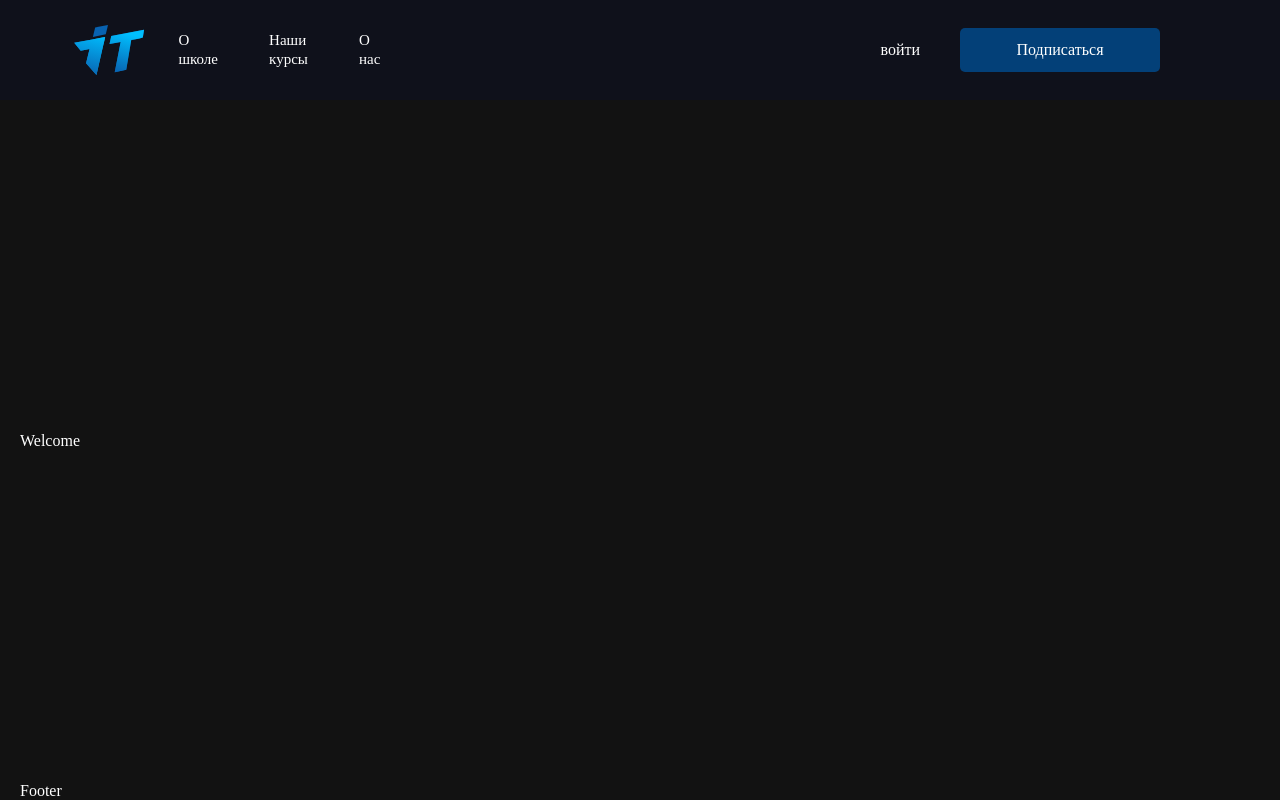
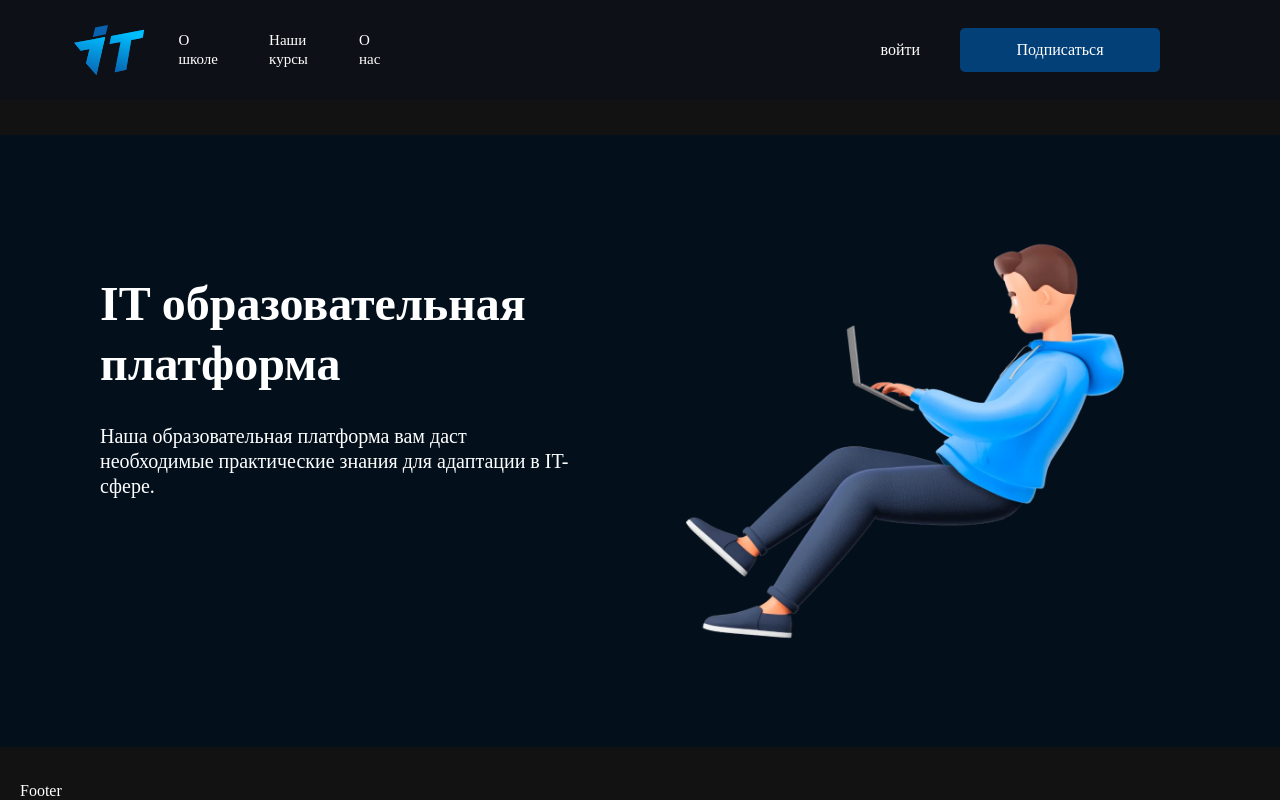
Before and after one commit to ainazikbapaeva/IT_School, a Next.js app: page / in a window 1280 px wide. Built offline with nearby package versions, Linux system fonts and the light colour scheme; no server answers.

Commit message:
it_platform

```diff
--- a/src/components/layout/header/header.module.scss
+++ b/src/components/layout/header/header.module.scss
@@ -1,8 +1,9 @@
 .header {
-	background: hsla(226, 60%, 10%, 0.4);
+	background: hsla(224, 62%, 7%, 0.4);
 	height: 100px;
 	display: flex;
 	align-items: center;
+	z-index: 2;
 
 	.content {
 		display: flex;
--- a/src/components/pages/homeSections/Welcome.tsx
+++ b/src/components/pages/homeSections/Welcome.tsx
@@ -1,9 +1,21 @@
+import Image from "next/image";
 import scss from "./welcome.module.scss";
+import it from "../../../assets/images/itmen.png";
+
 const Welcome = () => {
 	return (
 		<div className={scss.welcome}>
 			<div className="container">
-				<div className={scss.content}>Welcome</div>
+				<div className={scss.content}>
+					<div className={scss.divBlock}>
+						<h2>IT образовательная платформа </h2>
+						<p>
+							Наша образовательная платформа вам даст необходимые практические
+							знания для адаптации в IT-сфере.
+						</p>
+					</div>
+					<Image src={it} alt="it" />
+				</div>
 			</div>
 		</div>
 	);
--- a/src/components/pages/homeSections/welcome.module.scss
+++ b/src/components/pages/homeSections/welcome.module.scss
@@ -0,0 +1,36 @@
+.welcome {
+	background: #03101c;
+	padding: 80px;
+	.content {
+		display: flex;
+		align-items: center;
+		justify-content: space-around;
+		gap: 50px;
+
+		h2 {
+			font-family: Montserrat;
+			font-weight: 700;
+			font-size: 48px;
+			line-height: 60px;
+			width: 516;
+			position: relative;
+			bottom: 70px;
+		}
+
+		p {
+			font-family: Montserrat;
+			font-weight: 500;
+			font-size: 20px;
+			line-height: 25px;
+			width: 419;
+			position: relative;
+			bottom: 40px;
+		}
+		img {
+			width: 550px;
+			height: auto;
+			object-fit: cover;
+			position: relative;
+		}
+	}
+}
```
Also changed, not shown: src/assets/images/body.png (added), src/assets/images/itmen.png (added).
